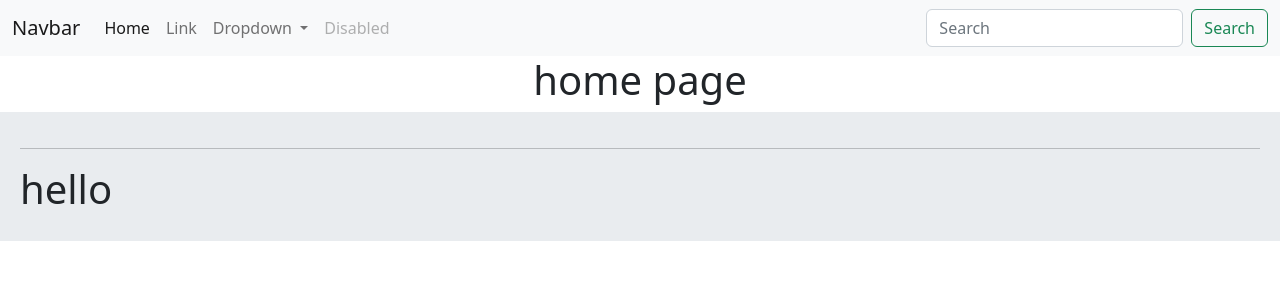
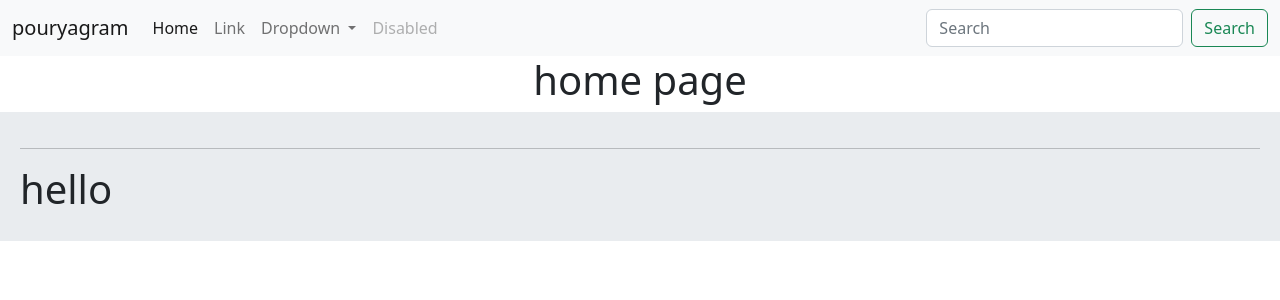
Before and after one commit to pouryaJany/SocialNetwork, a Django app: page / in a window 1280 px wide. Shown: the top 300 px of the page. Run offline with Django 4.2, Linux system fonts and the light colour scheme.

Commit message:
conected navbar links in urls

```diff
--- a/templates/inc/navbar.html
+++ b/templates/inc/navbar.html
@@ -1,13 +1,13 @@
 <nav class="navbar navbar-expand-lg bg-light">
   <div class="container-fluid">
-    <a class="navbar-brand" href="#">Navbar</a>
+    <a class="navbar-brand" href="{% url 'home:home' %}">pouryagram</a>
     <button class="navbar-toggler" type="button" data-bs-toggle="collapse" data-bs-target="#navbarSupportedContent" aria-controls="navbarSupportedContent" aria-expanded="false" aria-label="Toggle navigation">
       <span class="navbar-toggler-icon"></span>
     </button>
     <div class="collapse navbar-collapse" id="navbarSupportedContent">
       <ul class="navbar-nav me-auto mb-2 mb-lg-0">
         <li class="nav-item">
-          <a class="nav-link active" aria-current="page" href="#">Home</a>
+          <a class="nav-link active" aria-current="page" href="{% url 'home:home' %}">Home</a>
         </li>
         <li class="nav-item">
           <a class="nav-link" href="#">Link</a>
```
